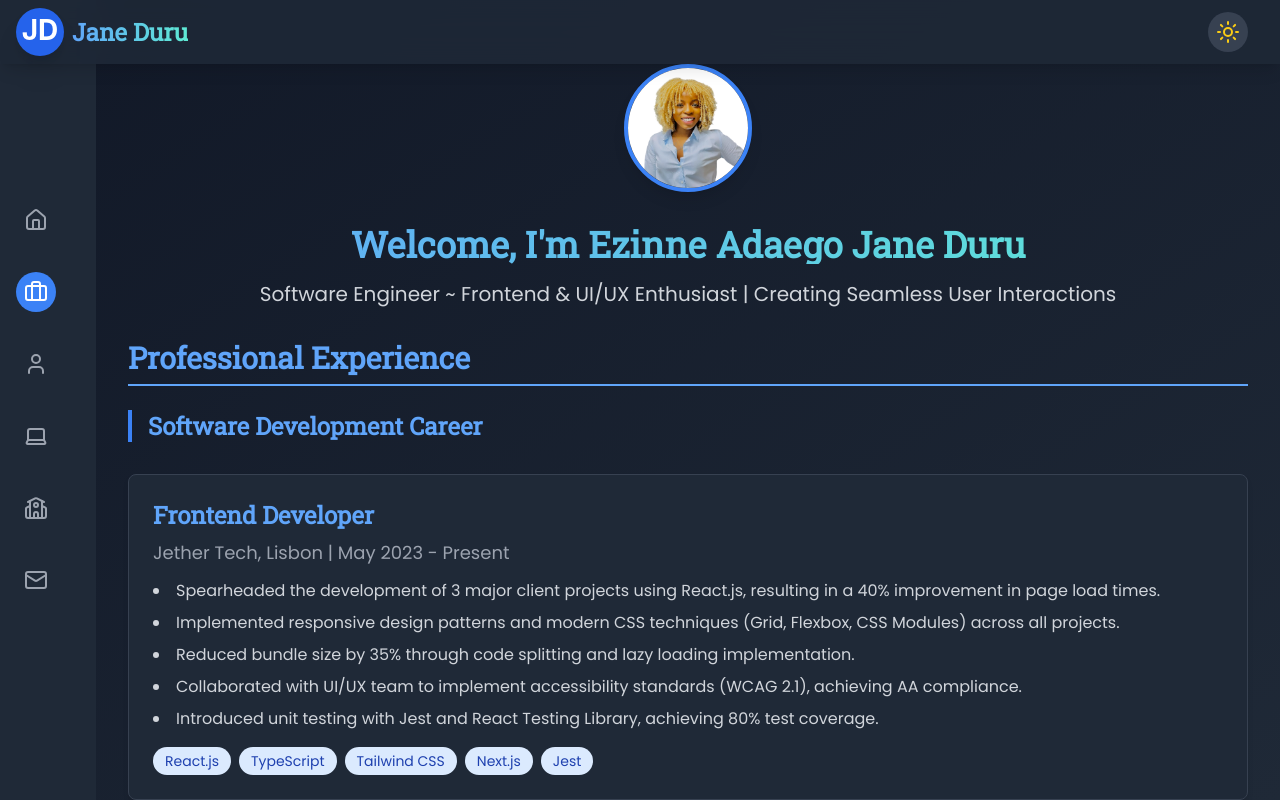
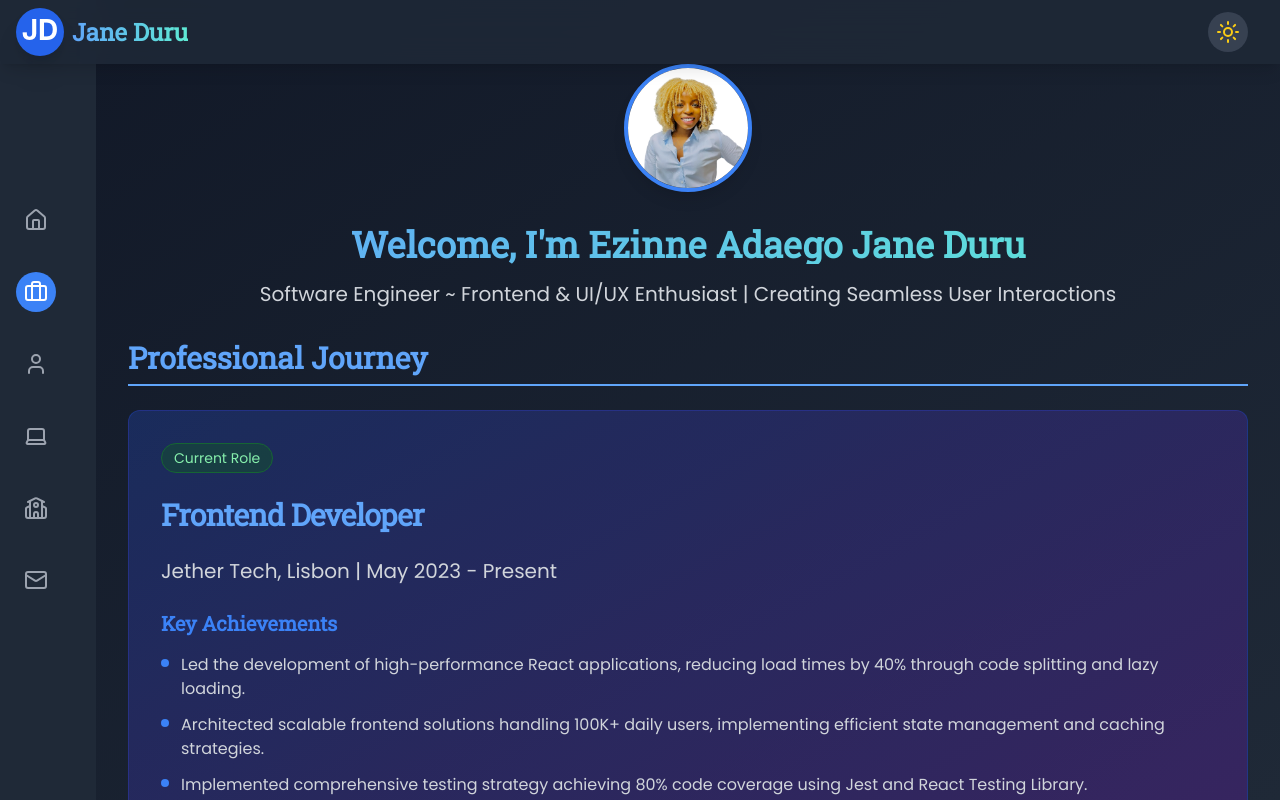
Before and after one commit to janeezy/React-Portfolio, a React (Create React App) app: page / in a window 1280 px wide. Both pictures are taken after a click on the button "Experience". Built offline with nearby package versions, Linux system fonts and the light colour scheme.

Commit message:
updated experience

```diff
--- a/src/components/Portfolio.js
+++ b/src/components/Portfolio.js
@@ -129,41 +129,128 @@ const Portfolio = () => {
 
         case 'experience':
           return (
-    <Section title="Professional Experience" theme={theme}>
-      <motion.div
-        className="space-y-12"
-        initial={{ opacity: 0 }}
-        animate={{ opacity: 1 }}
-        transition={{ staggerChildren: 0.15 }}
+            <Section title="Professional Journey" theme={theme}>
+              <div className="space-y-16">
+                {/* Current Role Highlight */}
+                <div className={`p-8 rounded-xl ${
+                  theme === 'dark'
+                    ? 'bg-gradient-to-br from-blue-900/50 to-purple-900/50 border border-blue-800/50'
+                    : 'bg-gradient-to-br from-blue-50 to-purple-50 border border-blue-200'
+                }`}>
+                  <div className="space-y-6">
+                    <div className="flex items-center gap-3">
+                      <span className={`px-3 py-1 text-sm font-medium rounded-full
+                        ${theme === 'dark'
+                          ? 'bg-green-900/50 text-green-300 border border-green-800'
+                          : 'bg-green-100 text-green-700 border border-green-200'
+                        }`}
                       >
-        {/* Current Career Section */}
+                        Current Role
+                      </span>
+                    </div>
+                    <h3 className={`text-3xl font-bold tracking-tight ${
+                      theme === 'dark' ? 'text-blue-400' : 'text-blue-700'
+                    }`}>
+                      Frontend Developer
+                    </h3>
+                    <p className={`text-xl ${theme === 'dark' ? 'text-gray-300' : 'text-gray-700'}`}>
+                      Jether Tech, Lisbon | May 2023 - Present
+                    </p>
+                    <div className="space-y-6">
+                      <div>
+                        <h4 className="text-xl font-semibold mb-4 text-blue-500">Key Achievements</h4>
+                        <ul className={`space-y-3 ${theme === 'dark' ? 'text-gray-300' : 'text-gray-700'}`}>
+                          <li className="flex items-start gap-3">
+                            <span className="mt-1.5 w-2 h-2 rounded-full bg-blue-500 flex-shrink-0"></span>
+                            <span>Led the development of high-performance React applications, reducing load times by 40% through code splitting and lazy loading.</span>
+                          </li>
+                          <li className="flex items-start gap-3">
+                            <span className="mt-1.5 w-2 h-2 rounded-full bg-blue-500 flex-shrink-0"></span>
+                            <span>Architected scalable frontend solutions handling 100K+ daily users, implementing efficient state management and caching strategies.</span>
+                          </li>
+                          <li className="flex items-start gap-3">
+                            <span className="mt-1.5 w-2 h-2 rounded-full bg-blue-500 flex-shrink-0"></span>
+                            <span>Implemented comprehensive testing strategy achieving 80% code coverage using Jest and React Testing Library.</span>
+                          </li>
+                        </ul>
+                      </div>
+                      <div>
+                        <h4 className="text-xl font-semibold mb-4 text-blue-500">Technical Impact</h4>
+                        <ul className={`space-y-3 ${theme === 'dark' ? 'text-gray-300' : 'text-gray-700'}`}>
+                          <li className="flex items-start gap-3">
+                            <span className="mt-1.5 w-2 h-2 rounded-full bg-blue-500 flex-shrink-0"></span>
+                            <span>Built reusable component library reducing development time by 30% across projects.</span>
+                          </li>
+                          <li className="flex items-start gap-3">
+                            <span className="mt-1.5 w-2 h-2 rounded-full bg-blue-500 flex-shrink-0"></span>
+                            <span>Optimized CI/CD pipeline reducing deployment time from 45 to 15 minutes.</span>
+                          </li>
+                        </ul>
+                      </div>
+                      <div className="flex flex-wrap gap-2">
+                        {[
+                          'React.js', 'TypeScript', 'Redux', 'GraphQL',
+                          'Jest', 'CI/CD', 'Performance Optimization'
+                        ].map(tech => (
+                          <span key={tech} className={`px-3 py-1 text-sm font-medium rounded-full
+                            ${theme === 'dark'
+                              ? 'bg-blue-900/30 text-blue-300 border border-blue-800'
+                              : 'bg-blue-50 text-blue-700 border border-blue-200'
+                            }`}
+                          >
+                            {tech}
+                          </span>
+                        ))}
+                      </div>
+                    </div>
+                  </div>
+                </div>
+
+                {/* Software Development Experience */}
                 <div className="space-y-8">
-          <motion.h3
-            className={`text-2xl font-bold ${theme === 'dark' ? 'text-blue-400' : 'text-blue-700'} border-l-4 border-blue-500 pl-4`}
-            initial={{ opacity: 0, x: -20 }}
-            animate={{ opacity: 1, x: 0 }}
-          >
-            Software Development Career
-          </motion.h3>
+                  <h3 className={`text-2xl font-bold tracking-tight ${
+                    theme === 'dark' ? 'text-blue-400' : 'text-blue-700'
+                  } border-l-4 border-blue-500 pl-4`}>
+                    Software Development Experience
+                  </h3>
 
                   <Card
-            title="Frontend Developer"
-            subtitle="Jether Tech, Lisbon | May 2023 - Present"
+                    title={
+                      <div className="space-y-2">
+                        <h4 className="text-2xl font-bold tracking-tight">Frontend Developer Intern</h4>
+                        <p className="text-lg text-gray-500">Jether Tech | Dec 2022 - Apr 2023</p>
+                      </div>
+                    }
                     content={
-              <div className="space-y-4">
-                <ul className={`list-disc list-inside space-y-2 ${theme === 'dark' ? 'text-gray-300' : 'text-gray-700'}`}>
-                  <li>Spearheaded the development of 3 major client projects using React.js, resulting in a 40% improvement in page load times.</li>
-                  <li>Implemented responsive design patterns and modern CSS techniques (Grid, Flexbox, CSS Modules) across all projects.</li>
-                  <li>Reduced bundle size by 35% through code splitting and lazy loading implementation.</li>
-                  <li>Collaborated with UI/UX team to implement accessibility standards (WCAG 2.1), achieving AA compliance.</li>
-                  <li>Introduced unit testing with Jest and React Testing Library, achieving 80% test coverage.</li>
+                      <div className="space-y-6">
+                        <div>
+                          <h5 className="text-lg font-semibold mb-3 text-blue-500">Projects & Contributions</h5>
+                          <ul className={`space-y-3 ${theme === 'dark' ? 'text-gray-300' : 'text-gray-700'}`}>
+                            <li className="flex items-start gap-3">
+                              <span className="mt-1.5 w-2 h-2 rounded-full bg-blue-500 flex-shrink-0"></span>
+                              <span>Developed and maintained React components for high-traffic e-commerce platform (10K+ daily users).</span>
+                            </li>
+                            <li className="flex items-start gap-3">
+                              <span className="mt-1.5 w-2 h-2 rounded-full bg-blue-500 flex-shrink-0"></span>
+                              <span>Implemented state management using Redux, improving data flow and application maintainability.</span>
+                            </li>
+                            <li className="flex items-start gap-3">
+                              <span className="mt-1.5 w-2 h-2 rounded-full bg-blue-500 flex-shrink-0"></span>
+                              <span>Created documentation and style guides using Storybook, accelerating team onboarding.</span>
+                            </li>
                           </ul>
-                <div className={`mt-4 flex flex-wrap gap-2 ${theme === 'dark' ? 'text-gray-400' : 'text-gray-600'}`}>
-                  <span className="px-3 py-1 bg-blue-100 text-blue-800 rounded-full text-sm">React.js</span>
-                  <span className="px-3 py-1 bg-blue-100 text-blue-800 rounded-full text-sm">TypeScript</span>
-                  <span className="px-3 py-1 bg-blue-100 text-blue-800 rounded-full text-sm">Tailwind CSS</span>
-                  <span className="px-3 py-1 bg-blue-100 text-blue-800 rounded-full text-sm">Next.js</span>
-                  <span className="px-3 py-1 bg-blue-100 text-blue-800 rounded-full text-sm">Jest</span>
+                        </div>
+                        <div className="flex flex-wrap gap-2">
+                          {['React', 'Redux', 'REST APIs', 'Storybook'].map(tech => (
+                            <span key={tech} className={`px-3 py-1 text-sm font-medium rounded-full
+                              ${theme === 'dark'
+                                ? 'bg-blue-900/30 text-blue-300 border border-blue-800'
+                                : 'bg-blue-50 text-blue-700 border border-blue-200'
+                              }`}
+                            >
+                              {tech}
+                            </span>
+                          ))}
                         </div>
                       </div>
                     }
@@ -171,43 +258,38 @@ const Portfolio = () => {
                   />
 
                   <Card
-            title="Frontend Developer Intern"
-            subtitle="Jether Tech, Lisbon | December 2022 - April 2023"
-            content={
-              <div className="space-y-4">
-                <ul className={`list-disc list-inside space-y-2 ${theme === 'dark' ? 'text-gray-300' : 'text-gray-700'}`}>
-                  <li>Developed and maintained React components for a high-traffic e-commerce platform, serving 10K+ daily users.</li>
-                  <li>Collaborated with senior developers to implement state management using Redux.</li>
-                  <li>Integrated REST APIs and implemented data fetching strategies, leading to 25% faster data loading.</li>
-                  <li>Built reusable component library using Storybook, accelerating development workflow by 30%.</li>
-                </ul>
-                <div className={`mt-4 flex flex-wrap gap-2 ${theme === 'dark' ? 'text-gray-400' : 'text-gray-600'}`}>
-                  <span className="px-3 py-1 bg-blue-100 text-blue-800 rounded-full text-sm">JavaScript</span>
-                  <span className="px-3 py-1 bg-blue-100 text-blue-800 rounded-full text-sm">React.js</span>
-                  <span className="px-3 py-1 bg-blue-100 text-blue-800 rounded-full text-sm">Redux</span>
-                  <span className="px-3 py-1 bg-blue-100 text-blue-800 rounded-full text-sm">Storybook</span>
-                </div>
+                    title={
+                      <div className="space-y-2">
+                        <h4 className="text-2xl font-bold tracking-tight">Freelance Web Developer</h4>
+                        <p className="text-lg text-gray-500">Self-employed | 2020 - Present</p>
                       </div>
                     }
-            theme={theme}
-          />
-
-          <Card
-            title="Freelance Web Developer & Music Producer"
-            subtitle="Self-employed | January 2020 - Present"
                     content={
-              <div className="space-y-4">
-                <ul className={`list-disc list-inside space-y-2 ${theme === 'dark' ? 'text-gray-300' : 'text-gray-700'}`}>
-                  <li>Developed and launched JaneezyBeats platform, achieving 5K+ monthly visitors and 200+ sales.</li>
-                  <li>Implemented modern e-commerce features with secure payment processing.</li>
-                  <li>Optimized site performance achieving 90+ PageSpeed score.</li>
-                  <li>Integrated analytics, leading to 40% increase in user engagement.</li>
+                      <div className="space-y-6">
+                        <div>
+                          <h5 className="text-lg font-semibold mb-3 text-blue-500">Key Projects</h5>
+                          <ul className={`space-y-3 ${theme === 'dark' ? 'text-gray-300' : 'text-gray-700'}`}>
+                            <li className="flex items-start gap-3">
+                              <span className="mt-1.5 w-2 h-2 rounded-full bg-blue-500 flex-shrink-0"></span>
+                              <span>Built and launched JaneezyBeats platform, implementing modern e-commerce features and payment processing.</span>
+                            </li>
+                            <li className="flex items-start gap-3">
+                              <span className="mt-1.5 w-2 h-2 rounded-full bg-blue-500 flex-shrink-0"></span>
+                              <span>Developed custom content management systems for small businesses using modern web technologies.</span>
+                            </li>
                           </ul>
-                <div className={`mt-4 flex flex-wrap gap-2 ${theme === 'dark' ? 'text-gray-400' : 'text-gray-600'}`}>
-                  <span className="px-3 py-1 bg-blue-100 text-blue-800 rounded-full text-sm">React.js</span>
-                  <span className="px-3 py-1 bg-blue-100 text-blue-800 rounded-full text-sm">Node.js</span>
-                  <span className="px-3 py-1 bg-blue-100 text-blue-800 rounded-full text-sm">Stripe</span>
-                  <span className="px-3 py-1 bg-blue-100 text-blue-800 rounded-full text-sm">Google Analytics</span>
+                        </div>
+                        <div className="flex flex-wrap gap-2">
+                          {['React', 'Node.js', 'MongoDB', 'AWS'].map(tech => (
+                            <span key={tech} className={`px-3 py-1 text-sm font-medium rounded-full
+                              ${theme === 'dark'
+                                ? 'bg-blue-900/30 text-blue-300 border border-blue-800'
+                                : 'bg-blue-50 text-blue-700 border border-blue-200'
+                              }`}
+                            >
+                              {tech}
+                            </span>
+                          ))}
                         </div>
                       </div>
                     }
@@ -215,62 +297,71 @@ const Portfolio = () => {
                   />
                 </div>
 
-        {/* Previous Career Section */}
+                {/* Previous Leadership Experience */}
                 <div className="space-y-8">
-          <motion.h3
-            className={`text-2xl font-bold ${theme === 'dark' ? 'text-blue-400' : 'text-blue-700'} border-l-4 border-blue-500 pl-4`}
-            initial={{ opacity: 0, x: -20 }}
-            animate={{ opacity: 1, x: 0 }}
-          >
+                  <h3 className={`text-2xl font-bold tracking-tight ${
+                    theme === 'dark' ? 'text-blue-400' : 'text-blue-700'
+                  } border-l-4 border-blue-500 pl-4`}>
                     Previous Leadership Experience
-          </motion.h3>
+                  </h3>
 
                   <Card
-            title="Retention Sales Manager"
-            subtitle="Golden Markets, Kiev | January 2020 - February 2022"
+                    title={
+                      <div className="space-y-2">
+                        <h4 className="text-2xl font-bold tracking-tight">Retention Sales Manager</h4>
+                        <p className="text-lg text-gray-500">Golden Markets | Jan 2020 - Feb 2022</p>
+                      </div>
+                    }
                     content={
                       <div className="space-y-4">
-                <ul className={`list-disc list-inside space-y-2 ${theme === 'dark' ? 'text-gray-300' : 'text-gray-700'}`}>
-                  <li>Led a team of 12 sales representatives, implementing data-driven strategies that resulted in 25% improvement in customer retention.</li>
-                  <li>Managed high-priority client portfolio worth €2M annually, maintaining 95% client satisfaction rate.</li>
-                  <li>Developed and implemented streamlined customer service protocols, reducing response time by 40%.</li>
-                  <li>Created comprehensive customer feedback analysis system, leading to 15% reduction in customer churn.</li>
+                        <p className={`italic ${theme === 'dark' ? 'text-gray-400' : 'text-gray-600'}`}>
+                          Led client retention strategies and team management for a major financial services company.
+                        </p>
+                        <ul className={`space-y-3 ${theme === 'dark' ? 'text-gray-300' : 'text-gray-700'}`}>
+                          <li className="flex items-start gap-3">
+                            <span className="mt-1.5 w-2 h-2 rounded-full bg-blue-500 flex-shrink-0"></span>
+                            <span>Managed a team of 12 representatives, implementing data-driven strategies that improved retention by 25%.</span>
+                          </li>
+                          <li className="flex items-start gap-3">
+                            <span className="mt-1.5 w-2 h-2 rounded-full bg-blue-500 flex-shrink-0"></span>
+                            <span>Developed and implemented streamlined customer service protocols, reducing response time by 40%.</span>
+                          </li>
                         </ul>
-                <div className={`mt-4 flex flex-wrap gap-2 ${theme === 'dark' ? 'text-gray-400' : 'text-gray-600'}`}>
-                  <span className="px-3 py-1 bg-blue-100 text-blue-800 rounded-full text-sm">Team Leadership</span>
-                  <span className="px-3 py-1 bg-blue-100 text-blue-800 rounded-full text-sm">Client Relations</span>
-                  <span className="px-3 py-1 bg-blue-100 text-blue-800 rounded-full text-sm">Data Analysis</span>
-                </div>
                       </div>
                     }
                     theme={theme}
                   />
 
                   <Card
-            title="Senior Retention Sales Manager"
-            subtitle="Ashford, Kiev | February 2016 - January 2020"
+                    title={
+                      <div className="space-y-2">
+                        <h4 className="text-2xl font-bold tracking-tight">Senior Retention Sales Manager</h4>
+                        <p className="text-lg text-gray-500">Ashford | Feb 2016 - Jan 2020</p>
+                      </div>
+                    }
                     content={
                       <div className="space-y-4">
-                <ul className={`list-disc list-inside space-y-2 ${theme === 'dark' ? 'text-gray-300' : 'text-gray-700'}`}>
-                  <li>Spearheaded team restructuring initiative that resulted in 13% year-over-year sales growth.</li>
-                  <li>Developed customer acquisition strategy that expanded client base by 45% within 18 months.</li>
-                  <li>Established strategic partnerships generating €1.5M in additional annual revenue.</li>
-                  <li>Mentored and developed 15+ team members, with 4 achieving promotional advancement.</li>
+                        <p className={`italic ${theme === 'dark' ? 'text-gray-400' : 'text-gray-600'}`}>
+                          Spearheaded strategic initiatives and team development in fast-paced financial environment.
+                        </p>
+                        <ul className={`space-y-3 ${theme === 'dark' ? 'text-gray-300' : 'text-gray-700'}`}>
+                          <li className="flex items-start gap-3">
+                            <span className="mt-1.5 w-2 h-2 rounded-full bg-blue-500 flex-shrink-0"></span>
+                            <span>Achieved 13% year-over-year growth through strategic team restructuring and process optimization.</span>
+                          </li>
+                          <li className="flex items-start gap-3">
+                            <span className="mt-1.5 w-2 h-2 rounded-full bg-blue-500 flex-shrink-0"></span>
+                            <span>Mentored and developed 15+ team members, with 4 achieving promotional advancement.</span>
+                          </li>
                         </ul>
-                <div className={`mt-4 flex flex-wrap gap-2 ${theme === 'dark' ? 'text-gray-400' : 'text-gray-600'}`}>
-                  <span className="px-3 py-1 bg-blue-100 text-blue-800 rounded-full text-sm">Strategic Planning</span>
-                  <span className="px-3 py-1 bg-blue-100 text-blue-800 rounded-full text-sm">Team Development</span>
-                  <span className="px-3 py-1 bg-blue-100 text-blue-800 rounded-full text-sm">Change Management</span>
-                </div>
                       </div>
                     }
                     theme={theme}
                   />
                 </div>
-      </motion.div>
+              </div>
             </Section>
           );
-
 
         case 'skills':
           return (
```
Lines whose indentation alone changed are shown as unchanged.
